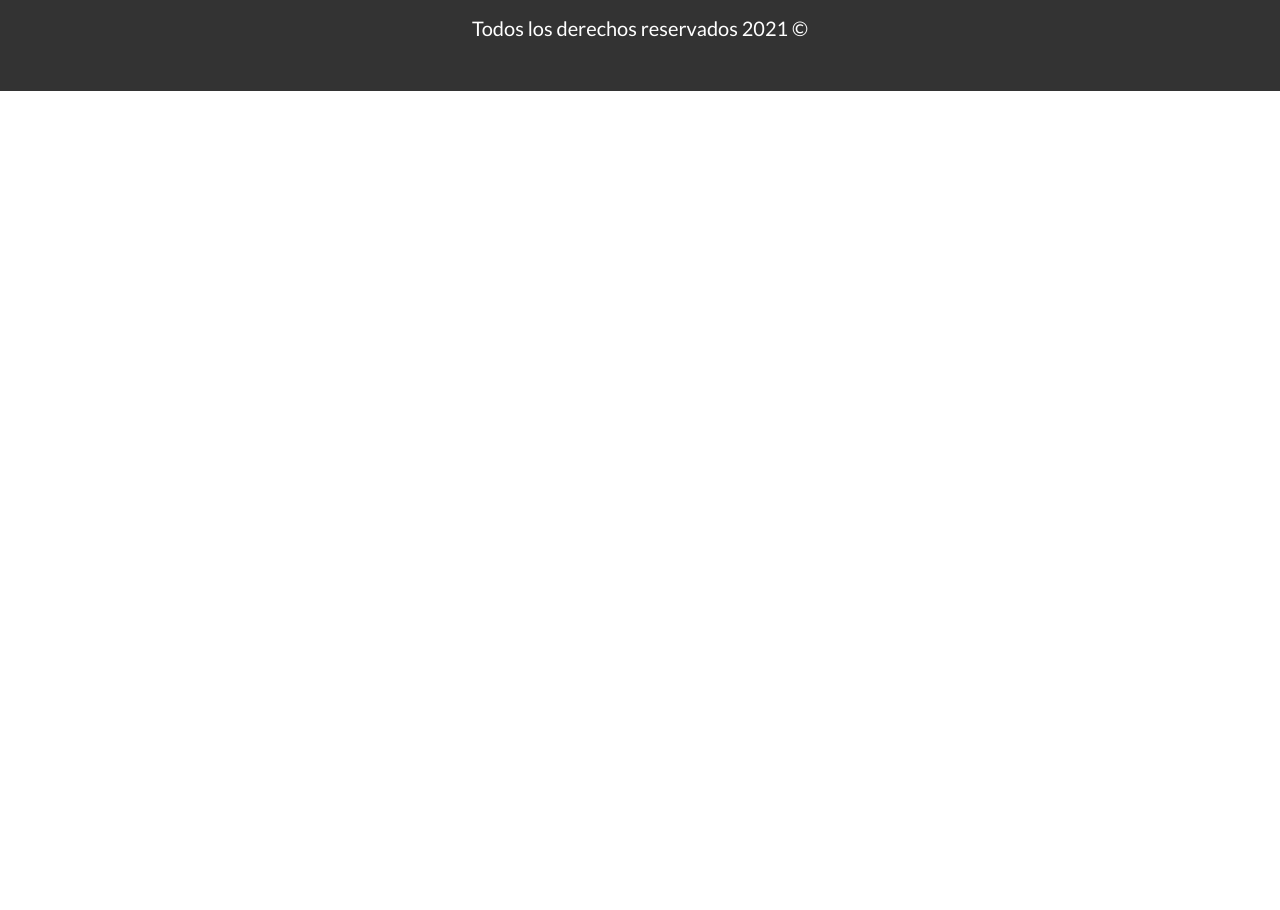
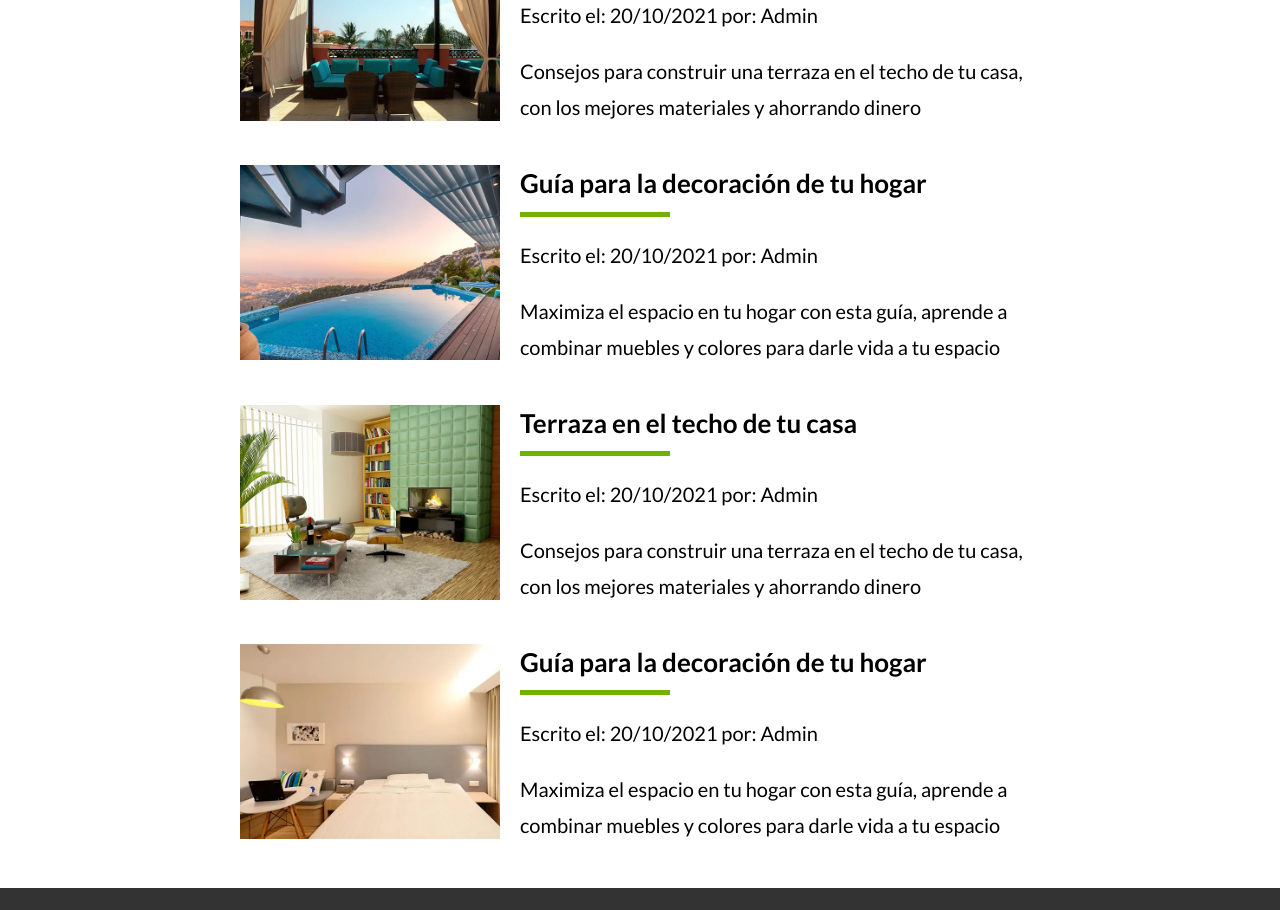
Before and after one commit to irene1972/bienes-raices, a website: page blog.html in a window 1280 px wide. Shown: the part 312-1222 px from the top of the page. Before the commit the page ends 800 px from the top, so only its background shows below. Drawn offline with Linux system fonts and the light colour scheme.

Commit message:
html y css de blog

```diff
--- a/blog.html
+++ b/blog.html
@@ -22,8 +22,80 @@
             </div>
         </div>
     </header>
-    <main class="contenedor seccion">
-        <h1>Blog</h1>
+    <main class="contenedor seccion contenido-centrado">
+        <h1>Nuestro Blog</h1>
+        <article class="entrada-blog">
+            <div class="imagen">
+                <picture>
+                    <source  srcset="build/img/blog1.webp" type="image/webp">
+                    <source  srcset="build/img/blog1.jpg" type="image/jpeg">
+                    <img loading="lazy" src="build/img/blog1.jpg" alt="Texto Entrada Blog">
+                </picture>
+            </div>
+            <div class="texto-entrada">
+                <a href="entrada.html">
+                    <h4>Terraza en el techo de tu casa</h4>
+                    <p>Escrito el: <span>20/10/2021</span> por: <span>Admin</span></p>
+                    <p>
+                        Consejos para construir una terraza en el techo de tu casa, con los mejores materiales y ahorrando dinero
+                    </p>
+                </a>
+            </div>
+        </article><!-- fin de article -->
+        <article class="entrada-blog">
+            <div class="imagen">
+                <picture>
+                    <source  srcset="build/img/blog2.webp" type="image/webp">
+                    <source  srcset="build/img/blog2.jpg" type="image/jpeg">
+                    <img loading="lazy" src="build/img/blog2.jpg" alt="Texto Entrada Blog">
+                </picture>
+            </div>
+            <div class="texto-entrada">
+                <a href="entrada.html">
+                    <h4>Guía para la decoración de tu hogar</h4>
+                    <p>Escrito el: <span>20/10/2021</span> por: <span>Admin</span></p>
+                    <p>
+                        Maximiza el espacio en tu hogar con esta guía, aprende a combinar muebles y colores para darle vida a tu espacio
+                    </p>
+                </a>
+            </div>
+        </article>
+        <article class="entrada-blog">
+                <div class="imagen">
+                    <picture>
+                        <source  srcset="build/img/blog3.webp" type="image/webp">
+                        <source  srcset="build/img/blog3.jpg" type="image/jpeg">
+                        <img loading="lazy" src="build/img/blog3.jpg" alt="Texto Entrada Blog">
+                    </picture>
+                </div>
+                <div class="texto-entrada">
+                    <a href="entrada.html">
+                        <h4>Terraza en el techo de tu casa</h4>
+                        <p>Escrito el: <span>20/10/2021</span> por: <span>Admin</span></p>
+                        <p>
+                            Consejos para construir una terraza en el techo de tu casa, con los mejores materiales y ahorrando dinero
+                        </p>
+                    </a>
+                </div>
+            </article><!-- fin de article -->
+            <article class="entrada-blog">
+                <div class="imagen">
+                    <picture>
+                        <source  srcset="build/img/blog4.webp" type="image/webp">
+                        <source  srcset="build/img/blog4.jpg" type="image/jpeg">
+                        <img loading="lazy" src="build/img/blog4.jpg" alt="Texto Entrada Blog">
+                    </picture>
+                </div>
+                <div class="texto-entrada">
+                    <a href="entrada.html">
+                        <h4>Guía para la decoración de tu hogar</h4>
+                        <p>Escrito el: <span>20/10/2021</span> por: <span>Admin</span></p>
+                        <p>
+                            Maximiza el espacio en tu hogar con esta guía, aprende a combinar muebles y colores para darle vida a tu espacio
+                        </p>
+                    </a>
+                </div>
+            </article>
     </main>
     <footer class="footer seccion">
         <div class="contenedor contenedor-footer">
--- a/src/scss/layout/_inferior.scss
+++ b/src/scss/layout/_inferior.scss
@@ -14,6 +14,11 @@
     }
     &:last-of-type{
         margin-bottom: 0;
+    }
+}
+.informacion-meta{
+    span{
+        color:$amarillo;
     }
 }
 .texto-entrada{
@@ -37,7 +42,5 @@
             margin-top: 1rem;
         }
     }
-    span{
-        color:$amarillo;
-    }
+
 }
```
Also changed, not shown: entrada.html (added, +51 -0 lines), index.html (+2 -2 lines), build/css/app.css, 1 other file.
